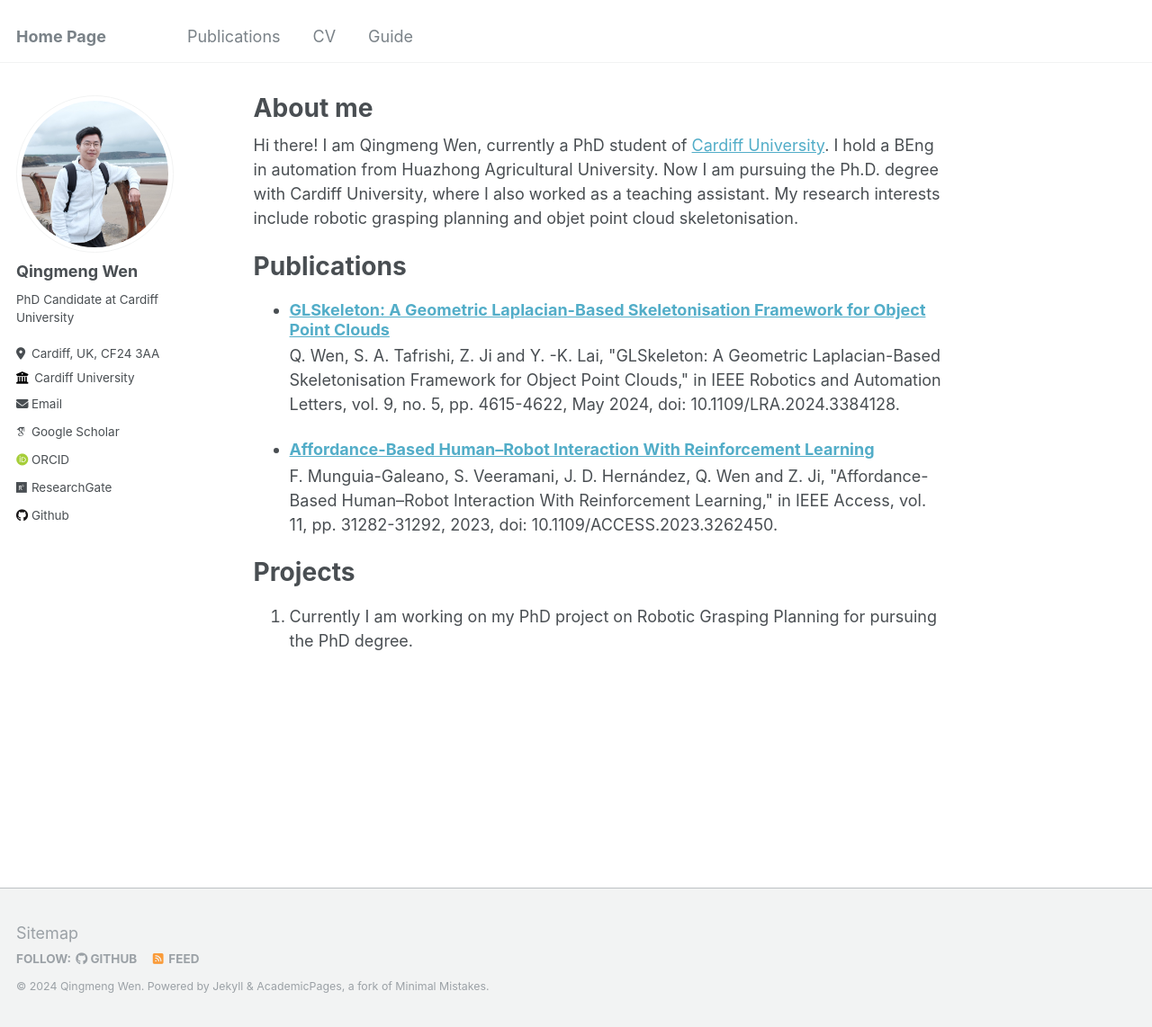
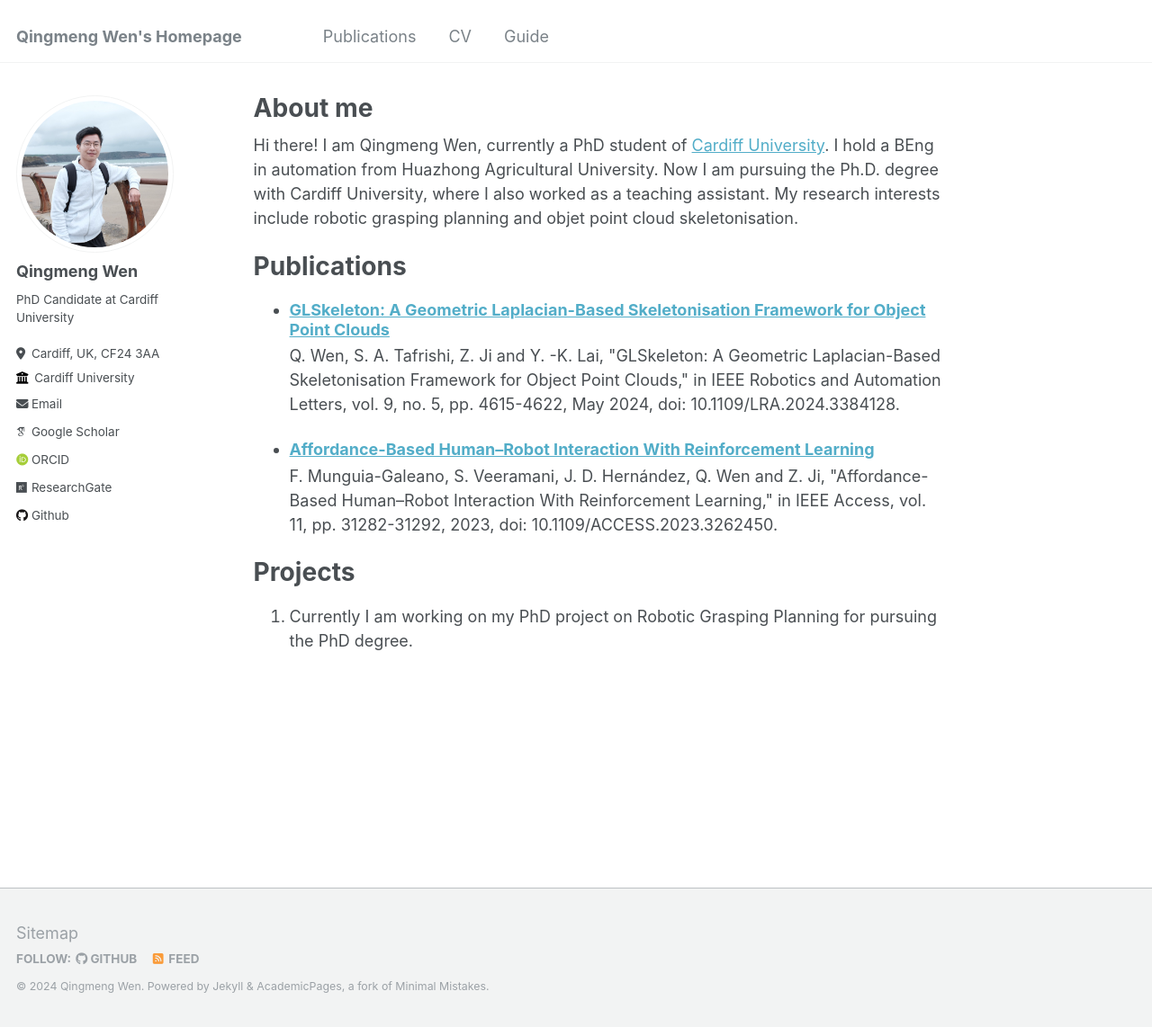
Before and after one commit to weiqimeng1/Qingmeng-Wen, a Jekyll site: the page built from _pages/about.md, in a window 1280 px wide and 1142 px high. Shown: the whole window at 90% size. Built offline with Jekyll 4.4.1, drawn with Linux system fonts in a browser that asks for light colours; some web fonts are replaced.

Commit message:
Update _config.yml

```diff
--- a/_config.yml
+++ b/_config.yml
@@ -8,7 +8,7 @@
 
 # Basic Site Settings
 locale                   : "en-US"
-title                    : "Home Page"
+title                    : "Qingmeng Wen's Homepage"
 title_separator          : "-"
 name                     : &name "Qingmeng Wen"
 description              : &description "PhD Candidate at Cardiff University"
```
